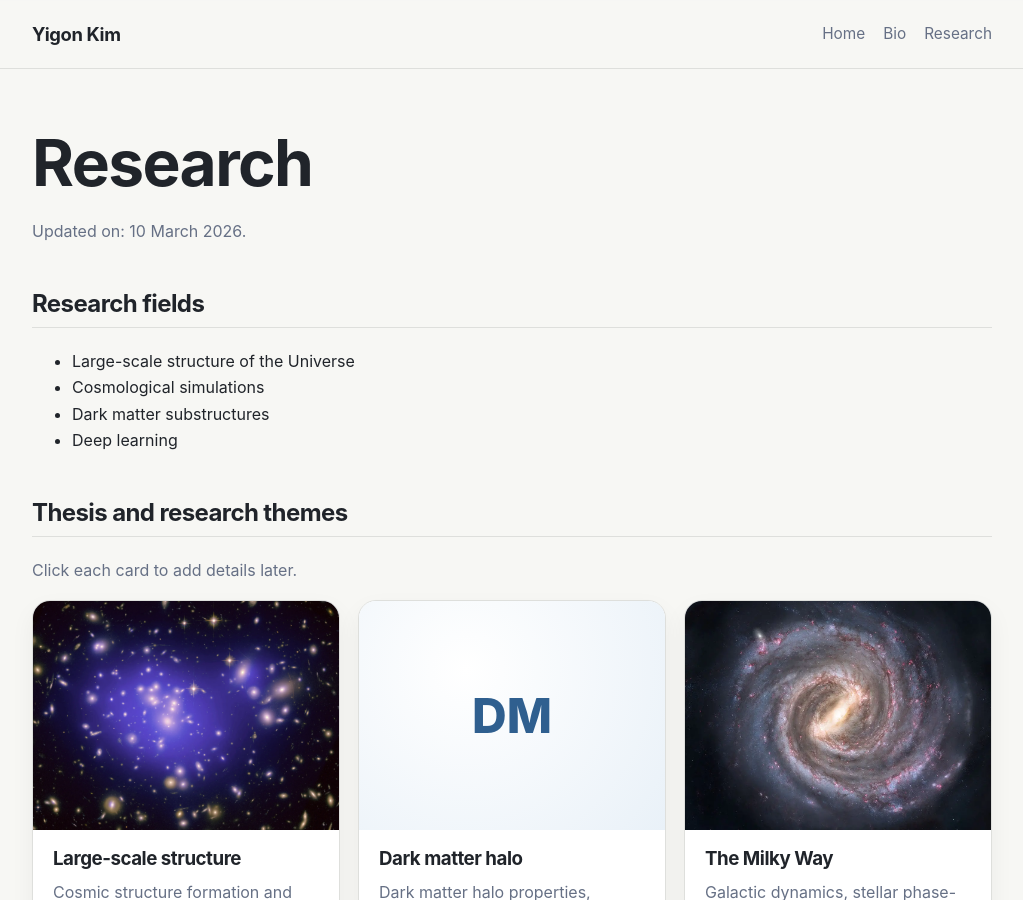
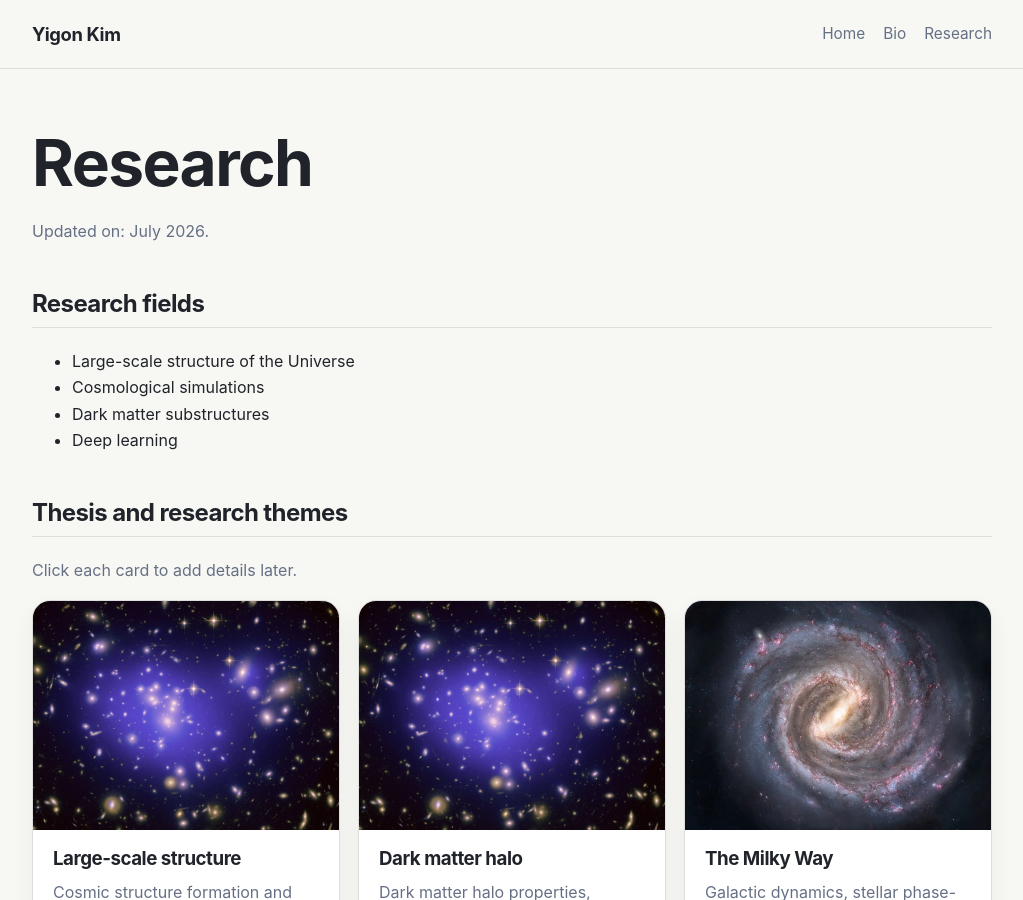
Before and after one commit to yigon/yigon.github.io, a Jekyll site: the page built from research.md, in a window 1280 px wide and 900 px high. Shown: the whole window, without its empty margins (128-1151 px from the left). Built offline with Jekyll 4.4.1, drawn with Linux system fonts in a browser that asks for light colours.

Commit message:
Update research.md

```diff
--- a/research.md
+++ b/research.md
@@ -5,7 +5,7 @@ title: Research
 
 # Research
 
-<p class="updated">Updated on: 10 March 2026.</p>
+<p class="updated">Updated on: July 2026.</p>
 
 ## Research fields
 
@@ -28,7 +28,7 @@ title: Research
   </article>
 
   <article class="research-card placeholder-card">
-    <div class="placeholder-image">DM</div>
+    <img src="{{ '/assets/img/clust-orig_orig.png' | relative_url }}" alt="Dark matter halos">
     <div>
       <h3>Dark matter halo</h3>
       <p>Dark matter halo properties, substructure, and their connection to observables.</p>
```
